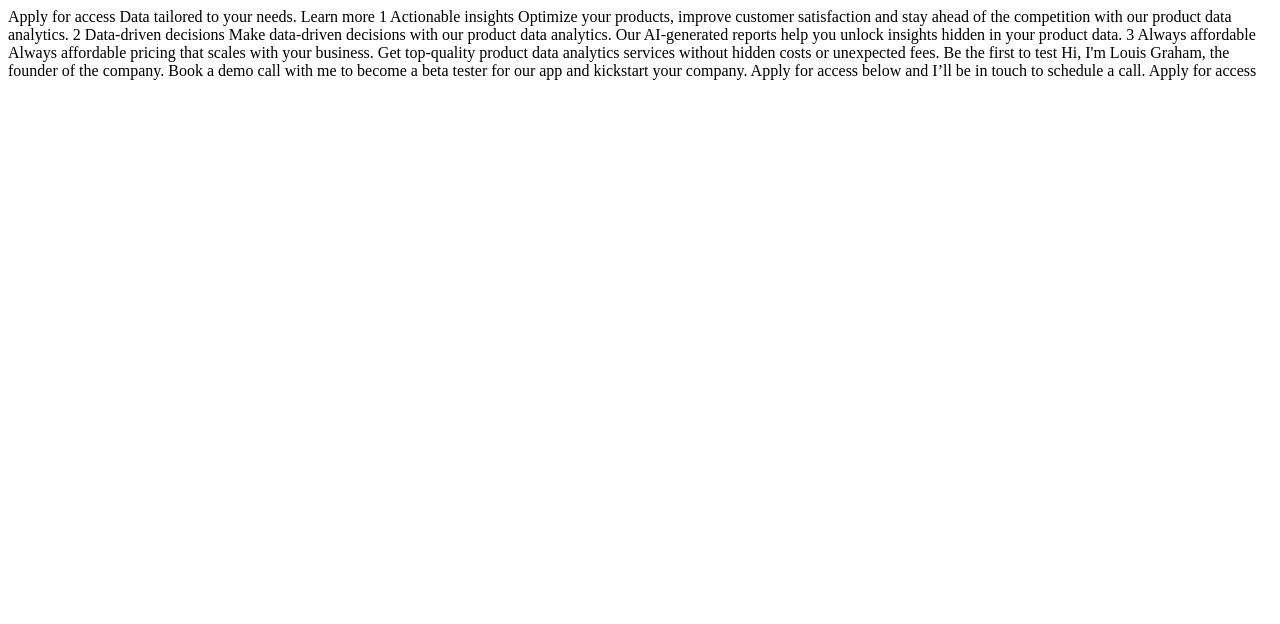
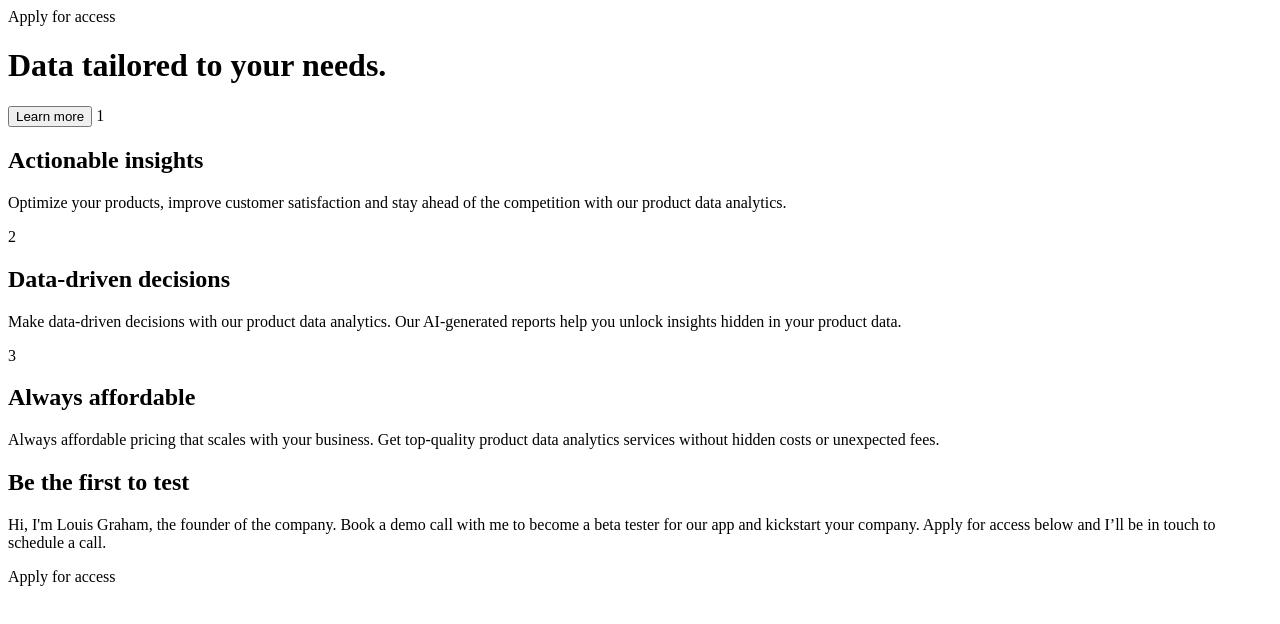
Before and after one commit to madroosterlab/FEM-Workit, a plain HTML site: page starter-code/index.html in a window 1280 px wide. Drawn offline with Linux system fonts and the light colour scheme; files that its build step writes are made by us from their sources.

Commit message:
site text organized and blank stylesheet added

```diff
--- a/starter-code/index.html
+++ b/starter-code/index.html
@@ -1,49 +1,60 @@
 <!DOCTYPE html>
 <html lang="en">
-<head>
-  <meta charset="UTF-8">
-  <meta name="viewport" content="width=device-width, initial-scale=1.0">
+  <head>
+    <meta charset="UTF-8" />
+    <meta name="viewport" content="width=device-width, initial-scale=1.0" />
 
-  <link rel="icon" type="image/png" sizes="32x32" href="./assets/images/favicon-32x32.png">
+    <link
+      rel="icon"
+      type="image/png"
+      sizes="32x32"
+      href="./assets/images/favicon-32x32.png"
+    />
+    <link rel="stylesheet" href="style.css" />
+    <title>Frontend Mentor | Workit landing page</title>
+  </head>
+  <body>
+    <span class="title-cta">Apply for access</span>
 
-  <title>Frontend Mentor | Workit landing page</title>
-</head>
-<body>
+    <h1 class="tagline">Data tailored to your needs.</h1>
 
-  Apply for access
+    <button class="learn-button">Learn more</button>
 
-  Data tailored to your needs.
+    <span class="number-list">1</span>
 
-  Learn more
+    <h2>Actionable insights</h2>
 
-  1
+    <p class="info-p">
+      Optimize your products, improve customer satisfaction and stay ahead of
+      the competition with our product data analytics.
+    </p>
 
-  Actionable insights
+    <span class="number-list">2</span>
 
-  Optimize your products, improve customer satisfaction and stay ahead of the competition
-  with our product data analytics.
+    <h2>Data-driven decisions</h2>
 
-  2
+    <p class="info-p">
+      Make data-driven decisions with our product data analytics. Our
+      AI-generated reports help you unlock insights hidden in your product data.
+    </p>
 
-  Data-driven decisions
+    <span class="number-list">3</span>
 
-  Make data-driven decisions with our product data analytics. Our AI-generated reports help
-  you unlock insights hidden in your product data.
+    <h2>Always affordable</h2>
 
-  3
+    <p class="info-p">
+      Always affordable pricing that scales with your business. Get top-quality
+      product data analytics services without hidden costs or unexpected fees.
+    </p>
 
-  Always affordable
+    <h2 class="aside-title">Be the first to test</h2>
 
-  Always affordable pricing that scales with your business. Get top-quality product data
-  analytics services without hidden costs or unexpected fees.
+    <p class="aside-p">
+      Hi, I'm Louis Graham, the founder of the company. Book a demo call with me
+      to become a beta tester for our app and kickstart your company. Apply for
+      access below and I’ll be in touch to schedule a call.
+    </p>
 
-  Be the first to test
-
-  Hi, I'm Louis Graham, the founder of the company. Book a demo call with me to become a
-  beta tester for our app and kickstart your company. Apply for access below and I’ll be
-  in touch to schedule a call.
-
-  Apply for access
-
-</body>
+    Apply for access
+  </body>
 </html>
```
Also changed, not shown: style.css (added).
